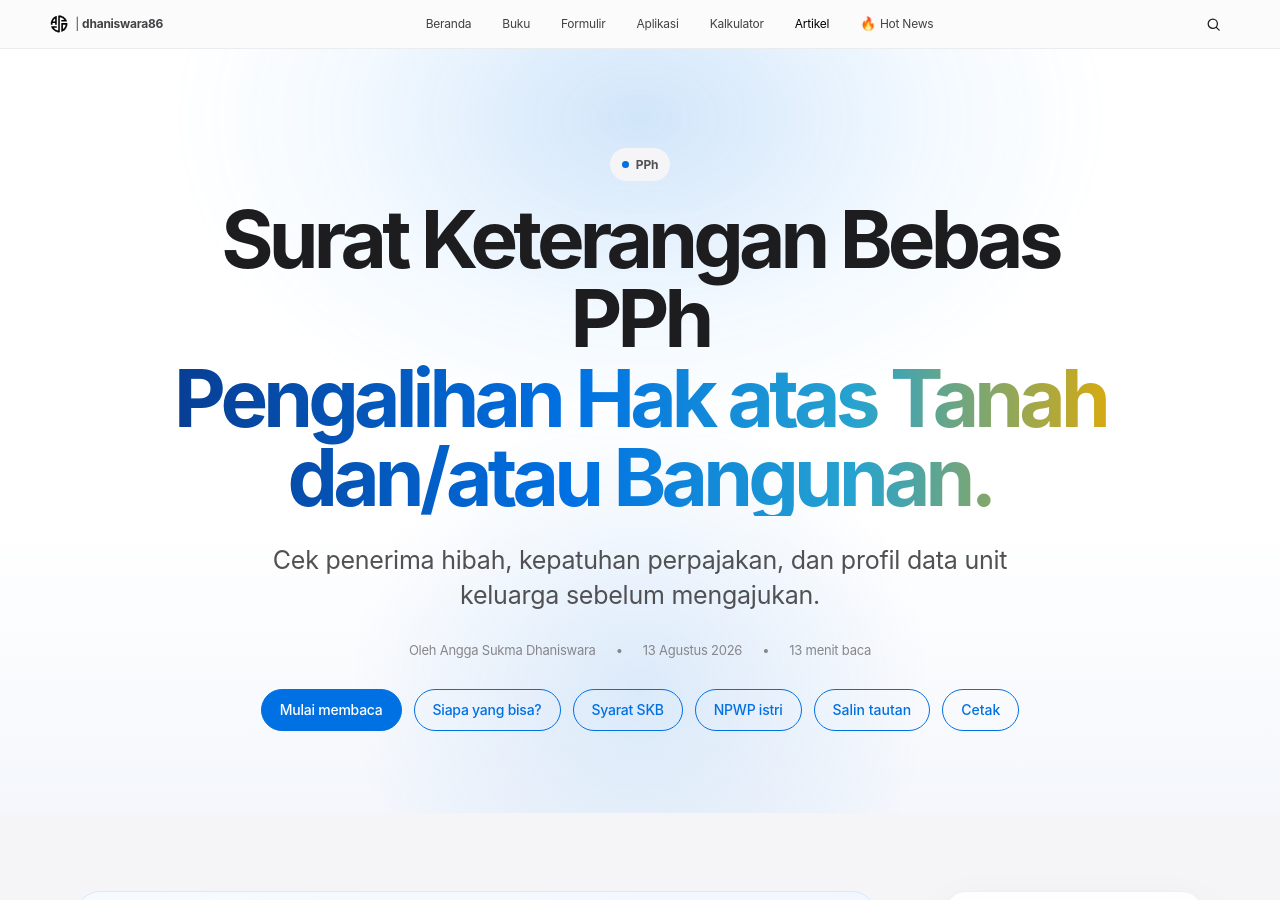
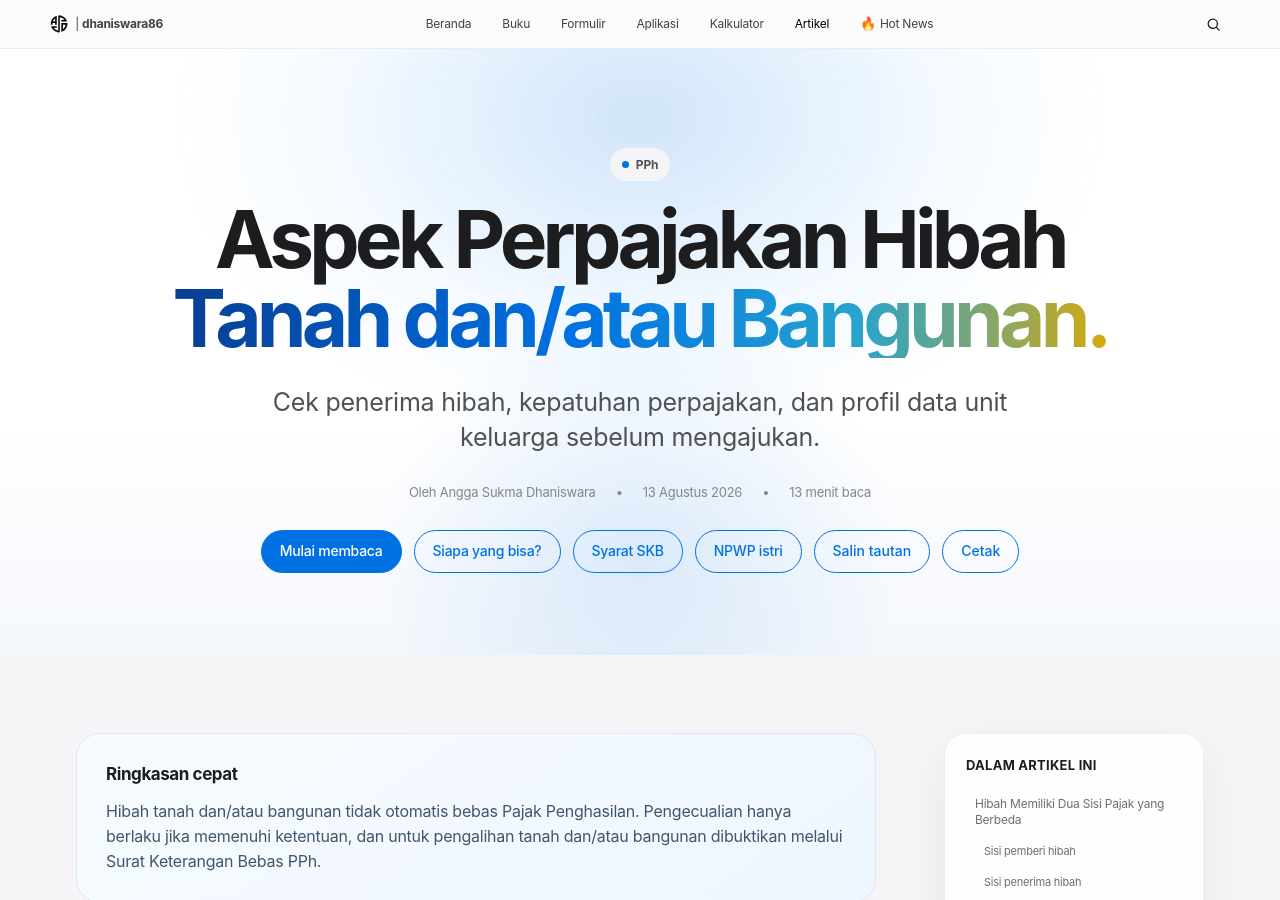
Before and after one commit to dhaniswara86/dhaniswara86.github.io, a Jekyll site: the page built from _artikel/skb-hibah-tanah-bangunan-coretax.md, in a window 1280 px wide and 900 px high. Built offline with Jekyll 4.4.1, drawn with Linux system fonts in a browser that asks for light colours.

Commit message:
Update hero title and accent in article metadata

```diff
--- a/_artikel/skb-hibah-tanah-bangunan-coretax.md
+++ b/_artikel/skb-hibah-tanah-bangunan-coretax.md
@@ -2,8 +2,8 @@
 layout: artikel-editorial
 
 title: "SKB PPh Hibah Tanah dan Bangunan: Syarat, Coretax, dan NPWP Istri Gabung Suami"
-hero_title: "Surat Keterangan Bebas PPh"
-hero_accent: "Pengalihan Hak atas Tanah dan/atau Bangunan."
+hero_title: "Aspek Perpajakan Hibah"
+hero_accent: "Tanah dan/atau Bangunan."
 
 excerpt: "Cek penerima hibah, kepatuhan perpajakan, dan profil data unit keluarga sebelum mengajukan."
 description: "Panduan terbaru mengenai SKB PPh atas hibah tanah dan bangunan, pihak yang memenuhi syarat, dokumen, persyaratan Surat Keterangan Fiskal, pengajuan melalui Coretax, serta catatan khusus NPWP istri yang digabung dengan suami."
```
